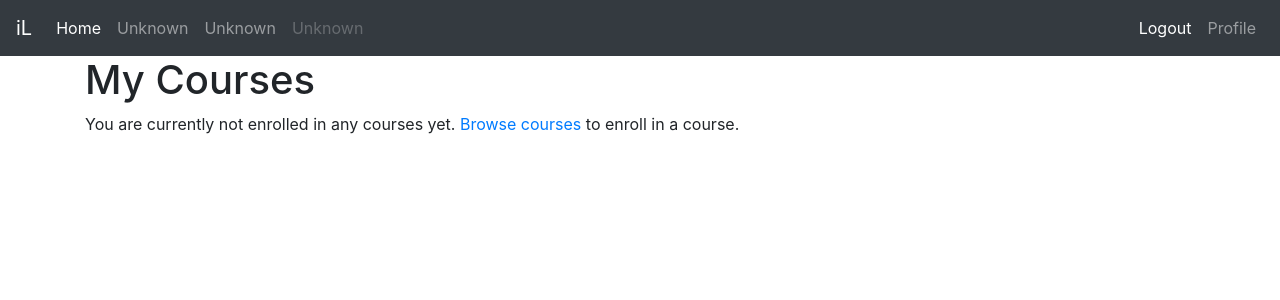
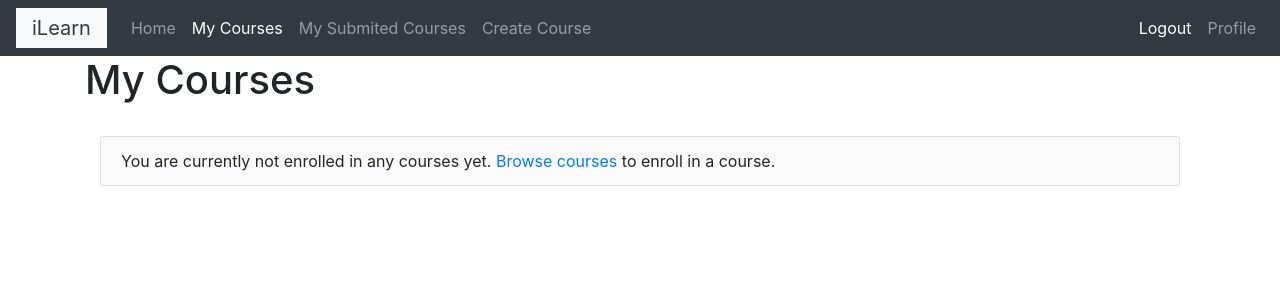
Before and after one commit to peterbytes-prog/iLearn, a Django app: page /students/courses/ in a window 1280 px wide. Shown: the top 300 px of the page. Run offline with Django 3.2, Linux system fonts and the light colour scheme; the visitor is signed in with stand-in values (Sample User, id 1); data that the repository does not hold is empty; parts of the project's set-up code (start-up, migrations or seed data) failed here and were passed over; some libraries are stand-ins or nearby versions.

Commit message:
ui improved

```diff
--- a/courses/static/css/base.css
+++ b/courses/static/css/base.css
@@ -29,3 +29,6 @@ form > p > input[type=checkbox]{
   margin: auto;
   text-align: center;
 }
+.list-group-item:not(.selected){
+  background-color: rgb(250,250,250);
+}
--- a/courses/templates/base.html
+++ b/courses/templates/base.html
@@ -1,4 +1,5 @@
 {% load static %}
+{% load course %}
 <!DOCTYPE html>
 <html lang="en" dir="ltr">
   <head>
@@ -10,24 +11,26 @@
   <body>
     <div class="">
       <nav class="navbar navbar-expand-sm navbar-dark bg-dark">
-        <a href="#" class="navbar-brand">iL</a>
+         <a href="#" class="navbar-brand bg-light border-white text-bold text-dark px-3">iLearn</a>
         <button class="navbar-toggler" type="button" data-toggle="collapse" data-target="#navbarNav" aria-controls="navbarNav" aria-expanded="false" aria-label="Toggle navigation">
           <span class="navbar-toggler-icon"></span>
         </button>
         <div class="collapse navbar-collapse" id="navbarNav">
           <ul class="navbar-nav">
-            <li class="nav-item active">
-              <a class="nav-link" href="#">Home <span class="sr-only">(current)</span></a>
+            <li class="nav-item">
+              <a class="nav-link {% if request|is_current:'home' %}active{% endif %}" href="\" >Home</a>
             </li>
             <li class="nav-item">
-              <a class="nav-link" href="#">Unknown</a>
+              <a class="nav-link {% if request|is_current:'my_courses' %}active{% endif %}" href="{% url "students:student_course_list"%}">My Courses</a>
             </li>
-            <li class="nav-item">
-              <a class="nav-link" href="#">Unknown</a>
-            </li>
-            <li class="nav-item">
-              <a class="nav-link disabled" href="#">Unknown</a>
-            </li>
+            {% if request.user|is_instructor %}
+              <li class="nav-item">
+                <a class="nav-link {% if request|is_current:'my_submitted_courses' %}active{% endif %}" href="{% url 'courses:manage_course_list' %}">My Submited Courses</a>
+              </li>
+              <li class="nav-item">
+                <a class="nav-link {% if request|is_current:'course_create' %}active{% endif %}" href="{% url 'courses:course_create' %}">Create Course</a>
+              </li>
+            {% endif %}
           </ul>
           <ul class="navbar-nav ml-auto">
           {% if request.user.is_authenticated %}
--- a/courses/templates/courses/manage/module/content_list.html
+++ b/courses/templates/courses/manage/module/content_list.html
@@ -7,7 +7,8 @@
 {% block content %}
 
 {% with course=module.course %}
-  <h1 class="bg-secondary m-1">Course "{{ course.title }}"</h1>
+  <h1 class="m-1">Course "{{ course.title }}"</h1>
+  <br>
   <div class="container row my-2">
     <div class="contents col-md-3 col-xs-12 bg-light">
       <h3>Modules</h3>
--- a/courses/templatetags/course.py
+++ b/courses/templatetags/course.py
@@ -1,4 +1,6 @@
 from django import template
+from django.urls import resolve
+from django.urls import reverse_lazy
 register = template.Library()
 
 @register.filter
@@ -7,3 +9,39 @@ def model_name(obj):
         return obj._meta.model_name
     except AttributeError:
         return None
+@register.filter
+def is_instructor(obj):
+    try:
+        if obj.is_superuser or obj.groups.filter(name='Instructors'):
+            return True
+        else:
+            return False
+    except:
+
+        return None
+
+@register.filter
+def is_current(request,name):
+    current_url = resolve(request.path_info).url_name
+    nav = {
+    'home':['course_list','course_detail'],
+    'my_courses':['student_course_detail','student_registration','student_enroll_course',"student_course_list",'student_course_detail_module'],
+    'my_submitted_courses':[
+        'manage_course_list',
+        'course_edit',
+        'course_delete',
+        'course_module_update',
+        'module_content_create',
+        'module_content_update',
+        'module_content_delete',
+        'module_content_list',
+        'course_list_subject'
+    ],
+    'course_create':['course_create']
+    }
+
+    if current_url in nav.get(name,[]):
+        print('current_url',current_url,' : ', nav.get(name,[]))
+        return True
+    else:
+        return False
--- a/students/templates/students/course/detail.html
+++ b/students/templates/students/course/detail.html
@@ -6,9 +6,10 @@
 
 {% block content %}
   <h1>{{ module.title }}</h1>
+  <br>
   <div class="container">
     <div class="row">
-      <div class="col-xs-12 col-md-3 contents">
+      <div class="bg-light col-xs-12 col-md-3 contents">
         <h3>Modules</h3>
         <ul class="modules list-group">
           {% for m in object.modules.all %}
--- a/students/templates/students/course/list.html
+++ b/students/templates/students/course/list.html
@@ -5,26 +5,39 @@
 {% endblock %}
 {% block content %}
   <h1>My Courses</h1>
-  <div class="">
-    <div class="">
-      <div class="module">
-          {% for course in object_list %}
-            <div class="course-info">
-              <h3>{{ course.title }}</h3>
-              <p>
-                <a href="{% url "students:student_course_detail" course.id %}">Acces Contents</a>
-              </p>
+  <br>
+  <div class="container">
+    <div class="card">
+      <ul class="list-group list-group-flush module">
+        {% for course in object_list %}
+          <li class="card list-group-item my-1">
+            <div class="course-info card-body p-0">
+              <h3 class='card-title'>{{ course.title }}</h3>
+              <div class="card-text">
+                <p>
+                  <b>Instructor</b>  {{ course.owner.get_full_name }}<br>
+                  <span>{{ course.modules.all | length}} Modules.</span><br>
+                  <span>
+                    {{ course.overview|linebreaks}}
+                  </span>
+                </p>
+                <p class="d-flex">
+                  <a class="btn btn-light border text-primary text-bold" href="{% url "students:student_course_detail" course.id %}">Acces Contents</a>
+                  <a onclick="confirm('Are you sure you want to drop this course?')" style="font-size:0.7em;" class="text-danger align-self-end mx-2" href="#">Drop Course</a>
+                </p>
+              </div>
             </div>
-          {% empty %}
-            <p>
+          </li>
+        {% empty %}
+          <li class="list-group-item">
+            <p class="card-text">
               You are currently not enrolled in any courses yet.
               <a href="{% url "course_list" %}">Browse courses</a> to enroll in a course.
             </p>
-          {% endfor %}
-      </div>
-    </div>
-    <!--  -->
-    <div class="">
+          </li>
+
+        {% endfor %}
+      </ul>
 
     </div>
   </div>
```
Also changed, not shown: courses/templates/courses/course/detail.html (+13 -5 lines), courses/templates/courses/course/list.html (+34 -15 lines), courses/templates/courses/manage/course/list.html (+10 -6 lines).
